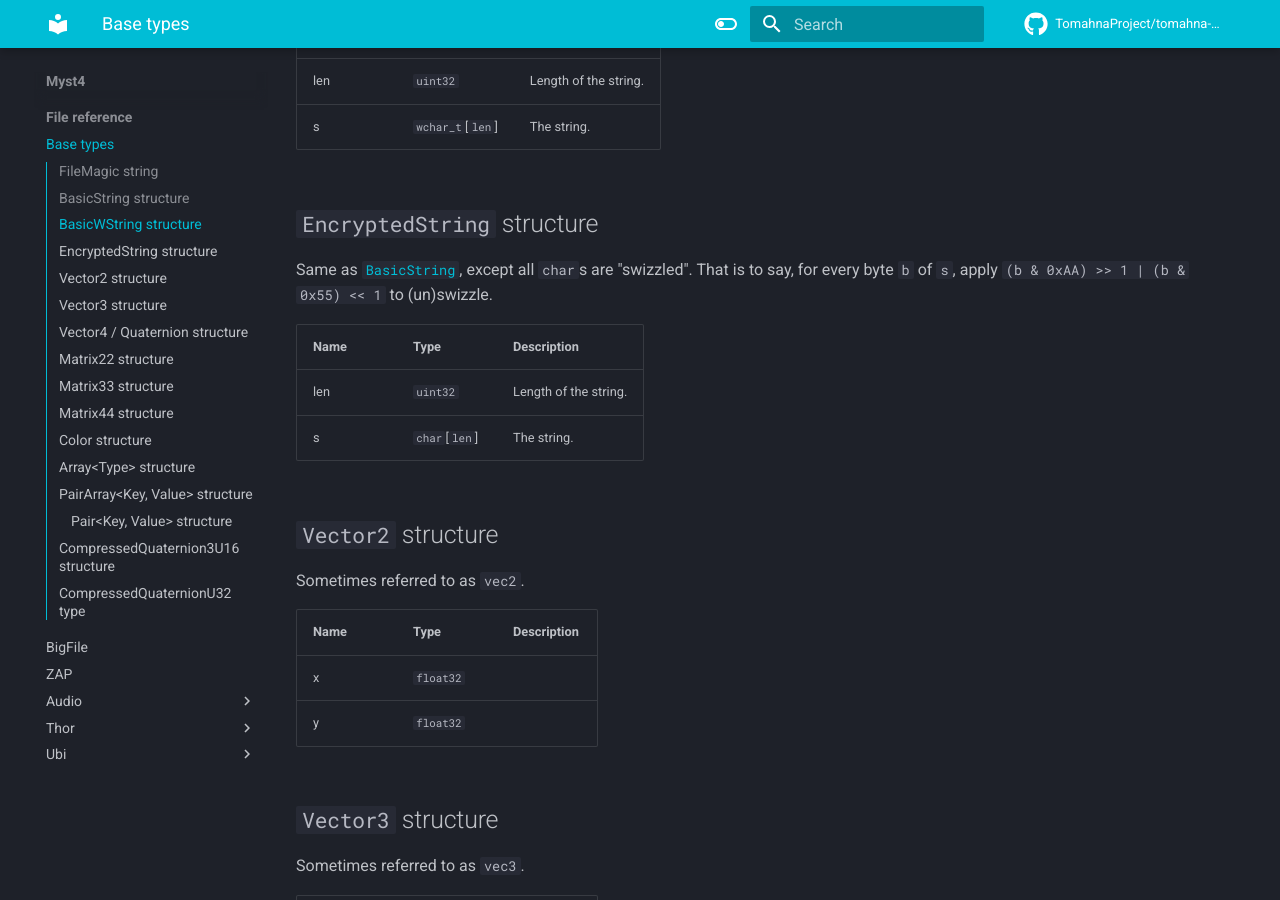
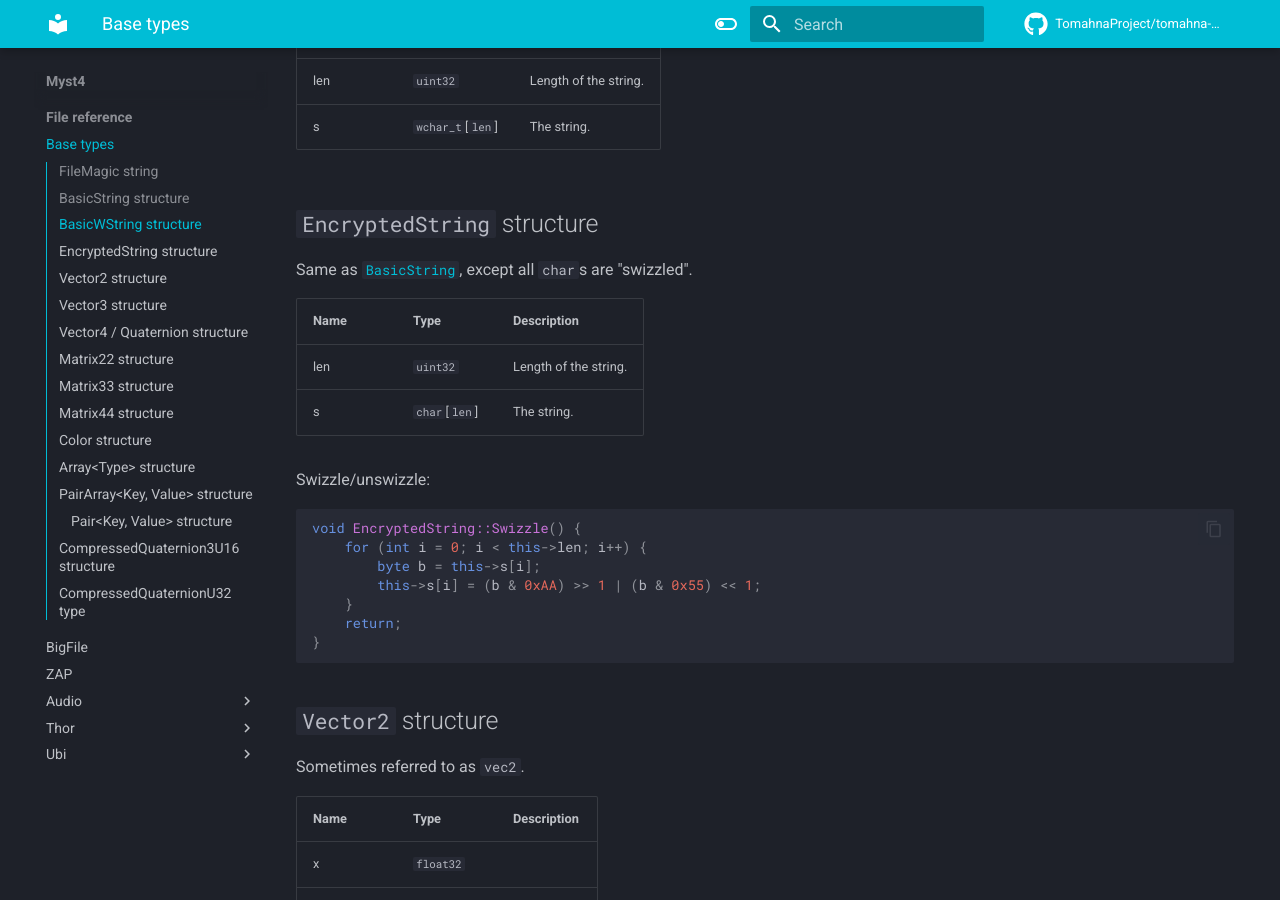
Before and after one commit to TomahnaProject/tomahna-project-wiki, an MkDocs documentation site: the page built from docs/myst4/file-reference/base.md, in a window 1280 px wide and 900 px high, scrolled down 761 px. Built offline with MkDocs 1.6.1 and Material for MkDocs 9.7.7, drawn with Linux system fonts in a browser that asks for light colours; comment, search, counter and statistics services are not loaded.

Commit message:
myst4/file-reference/base: rephrase `EncryptedString`

````diff
--- a/docs/myst4/file-reference/base.md
+++ b/docs/myst4/file-reference/base.md
@@ -24,12 +24,24 @@ Same as [`BasicString`](#basicstring-structure), except with UTF-16 encoding.
 
 ## `EncryptedString` structure
 
-Same as [`BasicString`](#basicstring-structure), except all `char`s are "swizzled". That is to say, for every byte `b` of `s`, apply `(b & 0xAA) >> 1 | (b & 0x55) << 1` to (un)swizzle.
+Same as [`BasicString`](#basicstring-structure), except all `char`s are "swizzled".
 
 | Name | Type | Description |
 | :-- | :-- | --- |
 | len | `uint32` | Length of the string. |
 | s | `char`\[`len`\] | The string. |
+
+Swizzle/unswizzle:
+
+```c++
+void EncryptedString::Swizzle() {
+    for (int i = 0; i < this->len; i++) {
+        byte b = this->s[i];
+        this->s[i] = (b & 0xAA) >> 1 | (b & 0x55) << 1;
+    }
+    return;
+}
+```
 
 ## `Vector2` structure
 
````
